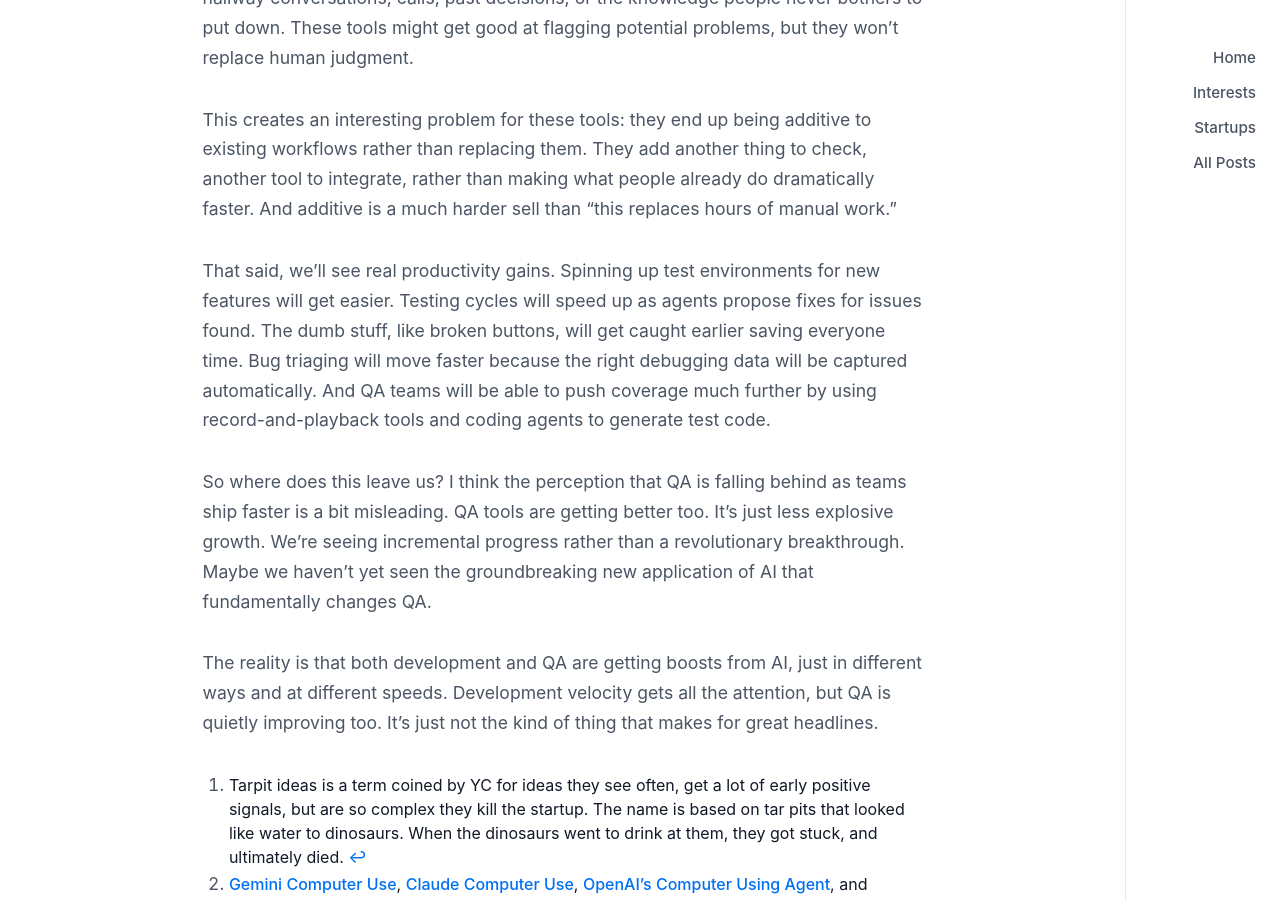
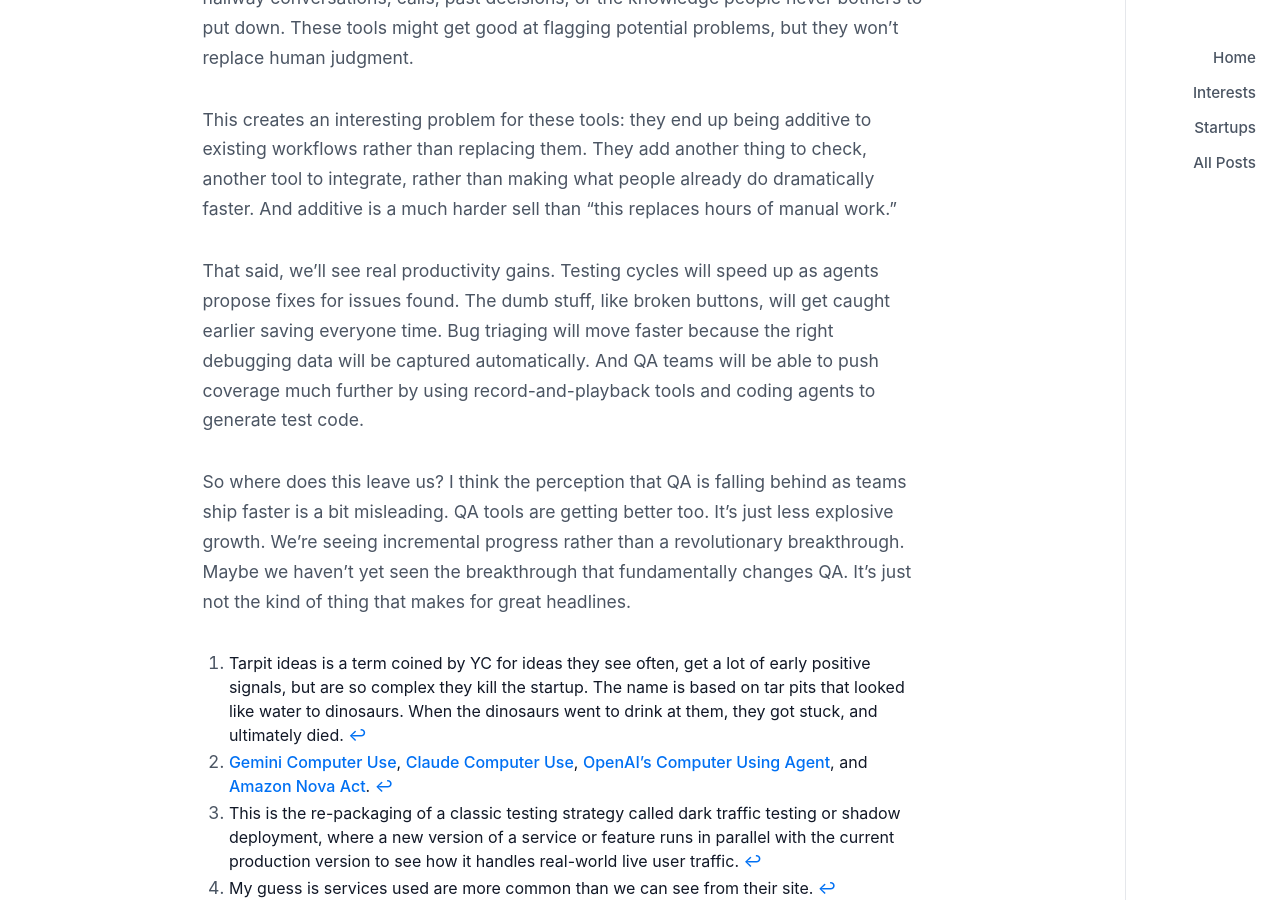
Before and after one commit to PBlanco/pblanco.github.io, a Jekyll site: the page built from _posts/2025-11-18-quiet-crisis-in-qa-more-code-same-old-problems.md, in a window 1280 px wide and 900 px high, scrolled down 7903 px. Built offline with Jekyll 4.4.1, drawn with Linux system fonts in a browser that asks for light colours; some of the changed text lies outside the part shown.

Commit message:
other slight changes

```diff
--- a/_posts/2025-11-18-quiet-crisis-in-qa-more-code-same-old-problems.md
+++ b/_posts/2025-11-18-quiet-crisis-in-qa-more-code-same-old-problems.md
@@ -97,7 +97,7 @@
 
 What excites me the most isn't breakthrough new technologies that re-invent testing. It’s creating exceptional user experience with the solutions we’ve already seen.
 
-A great example of this is Jam.dev, a bug reporting tool that came seemingly out of nowhere. To their credit, they have hustled through [thirteen launches](https://www.producthunt.com/products/jam/launches) and pivots over five years to achieve success. They don’t even tackle “QA” directly; instead, they focus on making bug reporting effortless for anyone on a team. In doing so, they’ve managed to unbundle a small slice of what the big players offer, turn it into a delightful user experience, and expand their audience beyond engineers to include roles like customer success.
+A great example of this is [Jam.dev](https://jam.dev), a bug reporting tool that came seemingly out of nowhere. To their credit, they have hustled through [thirteen launches](https://www.producthunt.com/products/jam/launches) and pivots over five years to achieve success. They don’t even tackle “QA” directly; instead, they focus on making bug reporting effortless for anyone on a team. In doing so, they’ve managed to unbundle a small slice of what the big players offer, turn it into a delightful user experience, and expand their audience beyond engineers to include roles like customer success.
 
 It’s a reminder there’s still room for creativity. You don’t need transformative technology, nor rebuilding the whole QA stack to create new value. Sometimes, the win is making one overlooked piece of what exists truly great.
 
@@ -113,11 +113,9 @@
 
 This creates an interesting problem for these tools: they end up being additive to existing workflows rather than replacing them. They add another thing to check, another tool to integrate, rather than making what people already do dramatically faster. And additive is a much harder sell than "this replaces hours of manual work."
 
-That said, we’ll see real productivity gains. Spinning up test environments for new features will get easier. Testing cycles will speed up as agents propose fixes for issues found. The dumb stuff, like broken buttons, will get caught earlier saving everyone time. Bug triaging will move faster because the right debugging data will be captured automatically. And QA teams will be able to push coverage much further by using record-and-playback tools and coding agents to generate test code.
+That said, we’ll see real productivity gains. Testing cycles will speed up as agents propose fixes for issues found. The dumb stuff, like broken buttons, will get caught earlier saving everyone time. Bug triaging will move faster because the right debugging data will be captured automatically. And QA teams will be able to push coverage much further by using record-and-playback tools and coding agents to generate test code.
 
-So where does this leave us? I think the perception that QA is falling behind as teams ship faster is a bit misleading. QA tools are getting better too. It’s just less explosive growth. We’re seeing incremental progress rather than a revolutionary breakthrough. Maybe we haven’t yet seen the groundbreaking new application of AI that fundamentally changes QA.
-
-The reality is that both development and QA are getting boosts from AI, just in different ways and at different speeds. Development velocity gets all the attention, but QA is quietly improving too. It’s just not the kind of thing that makes for great headlines.
+So where does this leave us? I think the perception that QA is falling behind as teams ship faster is a bit misleading. QA tools are getting better too. It’s just less explosive growth. We’re seeing incremental progress rather than a revolutionary breakthrough. Maybe we haven’t yet seen the breakthrough that fundamentally changes QA. It’s just not the kind of thing that makes for great headlines.
 
 [^1]:  Tarpit ideas is a term coined by YC for ideas they see often, get a lot of early positive signals, but are so complex they kill the startup. The name is based on tar pits that looked like water to dinosaurs. When the dinosaurs went to drink at them, they got stuck, and ultimately died.
 
```
